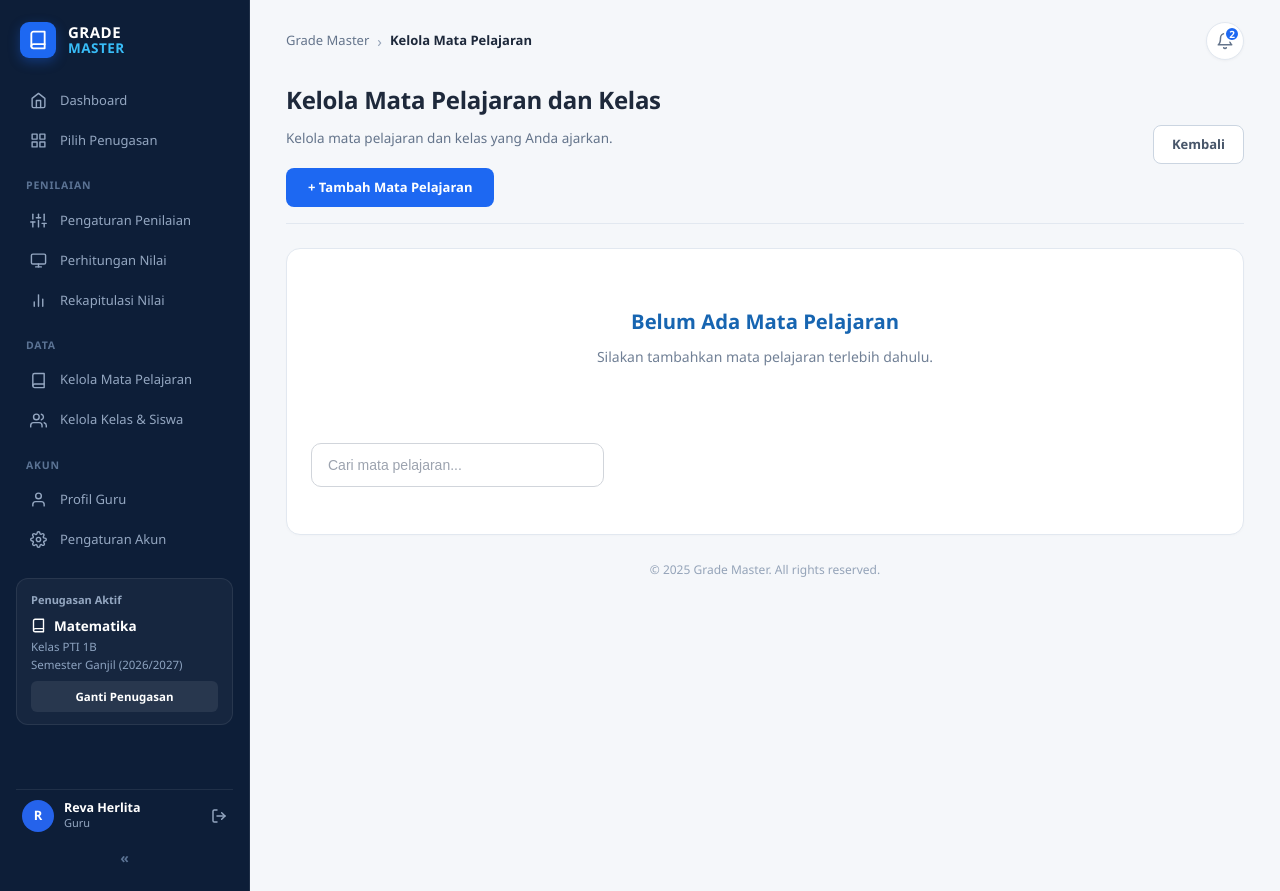
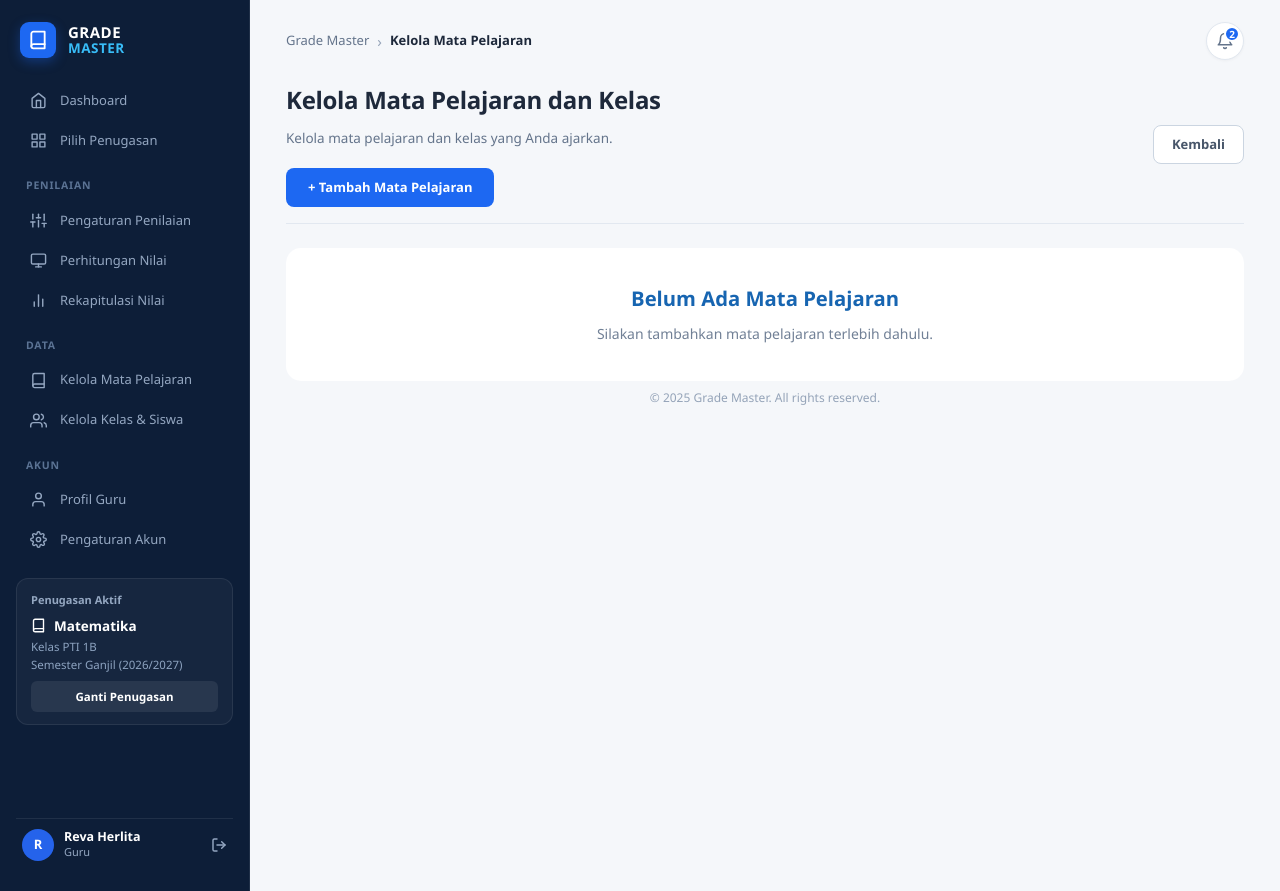
Before and after one commit to Udean-inrahim/project-r, a Flask app: template templates/mata_pelajaran/kelola.html in a window 1280 px wide. Run offline with Flask 3, Linux system fonts and the light colour scheme; the template is opened without the code that fills it, so the values that code supplies are empty; some libraries are stand-ins or nearby versions.

Commit message:
fix: pindahkan pencarian mata pelajaran ke atas dan hapus tombol ciutkan di sidebar

```diff
--- a/static/css/pengaturan_tugas.css
+++ b/static/css/pengaturan_tugas.css
@@ -327,20 +327,6 @@ button {
 
 .profile-chevron {
     color: var(--sidebar-text);
-}
-
-.sidebar-collapse-btn {
-    align-self: center;
-    color: var(--sidebar-section-title);
-    font-size: 14px;
-    font-weight: bold;
-    padding: 4px;
-    margin-top: 2px;
-    transition: color 0.15s ease;
-}
-
-.sidebar-collapse-btn:hover {
-    color: #ffffff;
 }
 
 /* ============================================================
--- a/static/css/penugasan.css
+++ b/static/css/penugasan.css
@@ -362,7 +362,7 @@ th, td { padding: 11px 12px; border-bottom: 1px solid #e8edf3; }
 .pencarian-mapel {
     width: 100%;
     max-width: 420px;
-    margin: 25px 0;
+    margin: 20px 0 16px;
 }
 
 .pencarian-mapel input {
--- a/templates/components/sidebar.html
+++ b/templates/components/sidebar.html
@@ -183,10 +183,6 @@
                 </svg>
             </a>
         </div>
-
-        <div style="text-align: center;">
-            <button type="button" class="sidebar-collapse-btn" title="Ciutkan Sidebar">&laquo;</button>
-        </div>
     </div>
 </aside>
 
--- a/templates/kelas/kelola.html
+++ b/templates/kelas/kelola.html
@@ -143,7 +143,7 @@
 
         {% if kelas_arsip %}
 
-            <div class="grid-kelas-arsip" style="display: grid; gap: 14px; grid-template-columns: repeat(auto-fill, minmax(280px, 1fr));">
+            <div class="grid-kelas-arsip" style="display: grid; gap: 14px; grid-template-columns: repeat(auto-fill, minmax(min(260px, 100%), 1fr));">
             {% for kelas in kelas_arsip %}
 
                 <article class="kartu-penugasan kartu-kelas-item" style="margin: 0; background: #f8fafc; border: 1px solid #e2e8f0; border-radius: 10px; padding: 18px;">
--- a/templates/mata_pelajaran/kelola.html
+++ b/templates/mata_pelajaran/kelola.html
@@ -23,10 +23,17 @@
         </a>
     </header>
 
-    <section class="daftar-penugasan daftar-mapel-panel">
+    {% if daftar_mata_pelajaran %}
+        <div class="pencarian-mapel">
+            <input
+                type="text"
+                id="cariMataPelajaran"
+                placeholder="Cari mata pelajaran..."
+                autocomplete="off"
+            >
+        </div>
 
-        {% if daftar_mata_pelajaran %}
-
+        <section class="daftar-penugasan daftar-mapel-panel">
             {% for item in daftar_mata_pelajaran %}
                 <article class="kartu-penugasan">
                     <h2>{{ item.nama_mata_pelajaran }}</h2>
@@ -78,26 +85,16 @@
                     {% endif %}
                 </article>
             {% endfor %}
+        </section>
 
-        {% else %}
+    {% else %}
 
-            <div class="kosong">
-                <h2>Belum Ada Mata Pelajaran</h2>
-                <p>Silakan tambahkan mata pelajaran terlebih dahulu.</p>
-            </div>
-
-        {% endif %}
-
-        <div class="pencarian-mapel">
-            <input
-                type="text"
-                id="cariMataPelajaran"
-                placeholder="Cari mata pelajaran..."
-                autocomplete="off"
-            >
+        <div class="kosong">
+            <h2>Belum Ada Mata Pelajaran</h2>
+            <p>Silakan tambahkan mata pelajaran terlebih dahulu.</p>
         </div>
 
-    </section>
+    {% endif %}
 </div>
 
 <script>
```
